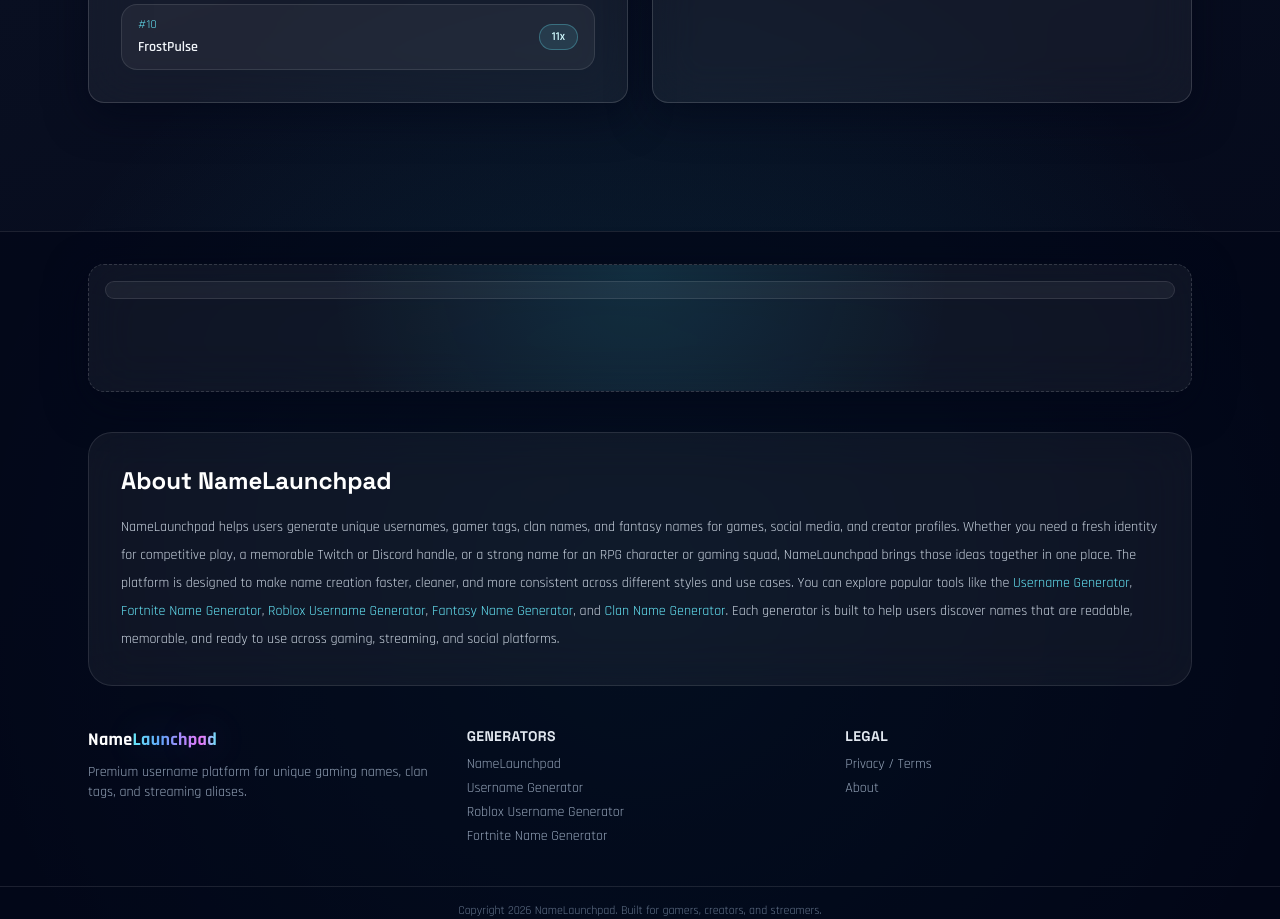
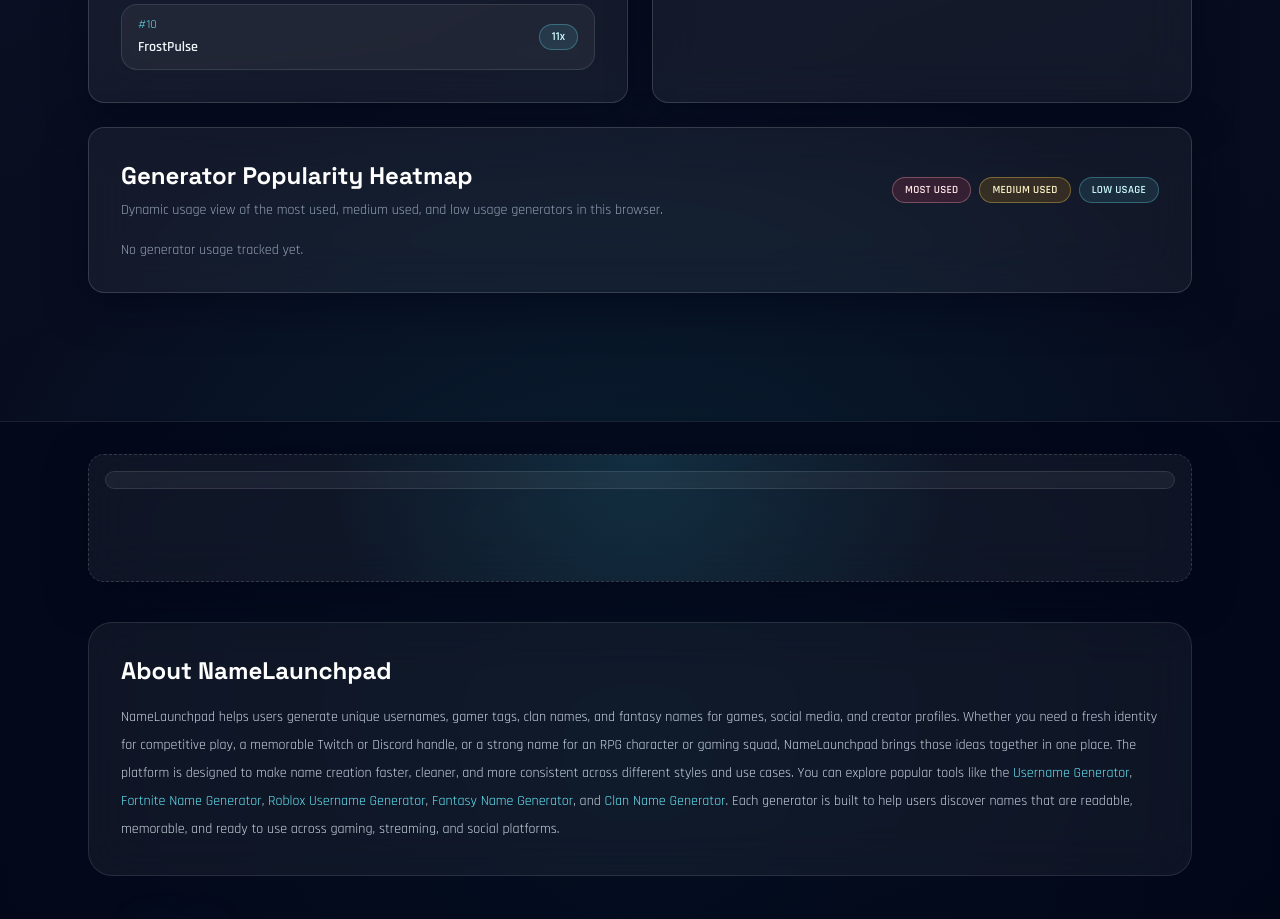
Before and after one commit to izanez/namelaunchpad, a Next.js app: page /stats in a window 1280 px wide. Shown: the part 1260-2179 px from the top of the page. Built offline with nearby package versions, Linux system fonts and the light colour scheme.

Commit message:
Add generator popularity heatmap

```diff
--- a/components/stats/stats-dashboard.tsx
+++ b/components/stats/stats-dashboard.tsx
@@ -14,6 +14,36 @@
     .replace(/\b\w/g, (char) => char.toUpperCase());
 }
 
+function getHeatLevel(count: number, maxCount: number) {
+  if (maxCount <= 0 || count <= 0) {
+    return {
+      label: "Low usage",
+      className: "border-white/10 bg-white/5 text-slate-300",
+    };
+  }
+
+  const ratio = count / maxCount;
+
+  if (ratio >= 0.67) {
+    return {
+      label: "Most used",
+      className: "border-rose-300/35 bg-rose-500/15 text-rose-100",
+    };
+  }
+
+  if (ratio >= 0.34) {
+    return {
+      label: "Medium used",
+      className: "border-amber-300/35 bg-amber-500/15 text-amber-100",
+    };
+  }
+
+  return {
+    label: "Low usage",
+    className: "border-cyan-300/30 bg-cyan-300/10 text-cyan-100",
+  };
+}
+
 export function StatsDashboard() {
   const [stats, setStats] = useState(() => getGeneratorStatsSnapshot());
 
@@ -27,6 +57,8 @@
     window.addEventListener(GENERATOR_STATS_EVENT, handleUpdate);
     return () => window.removeEventListener(GENERATOR_STATS_EVENT, handleUpdate);
   }, []);
+
+  const maxUsageCount = stats.generatorUsage[0]?.count ?? 0;
 
   return (
     <section className="mx-auto w-full max-w-6xl px-4 py-12 md:px-6">
@@ -108,6 +140,55 @@
             </div>
           </Card>
         </div>
+
+        <Card className="p-6 md:p-8">
+          <div className="flex items-center justify-between gap-3">
+            <div>
+              <h2 className="text-2xl font-black text-white">Generator Popularity Heatmap</h2>
+              <p className="mt-2 text-sm text-slate-400">
+                Dynamic usage view of the most used, medium used, and low usage generators in this browser.
+              </p>
+            </div>
+            <div className="flex flex-wrap gap-2 text-[11px] font-semibold uppercase tracking-wide">
+              <span className="rounded-full border border-rose-300/35 bg-rose-500/15 px-3 py-1 text-rose-100">
+                Most used
+              </span>
+              <span className="rounded-full border border-amber-300/35 bg-amber-500/15 px-3 py-1 text-amber-100">
+                Medium used
+              </span>
+              <span className="rounded-full border border-cyan-300/30 bg-cyan-300/10 px-3 py-1 text-cyan-100">
+                Low usage
+              </span>
+            </div>
+          </div>
+
+          {stats.generatorUsage.length === 0 ? (
+            <p className="mt-5 text-sm text-slate-400">No generator usage tracked yet.</p>
+          ) : (
+            <div className="mt-5 grid gap-3 sm:grid-cols-2 lg:grid-cols-3 xl:grid-cols-4">
+              {stats.generatorUsage.map((entry) => {
+                const heat = getHeatLevel(entry.count, maxUsageCount);
+
+                return (
+                  <div
+                    key={`heat-${entry.slug}`}
+                    className={`rounded-xl2 border px-4 py-4 transition ${heat.className}`}
+                  >
+                    <div className="flex items-start justify-between gap-3">
+                      <div>
+                        <p className="text-sm font-semibold">{formatGeneratorName(entry.slug)}</p>
+                        <p className="mt-2 text-[11px] uppercase tracking-wide opacity-80">{heat.label}</p>
+                      </div>
+                      <span className="rounded-full border border-current/20 bg-black/10 px-2 py-0.5 text-[11px] font-semibold">
+                        {entry.count}
+                      </span>
+                    </div>
+                  </div>
+                );
+              })}
+            </div>
+          )}
+        </Card>
       </div>
     </section>
   );
```
